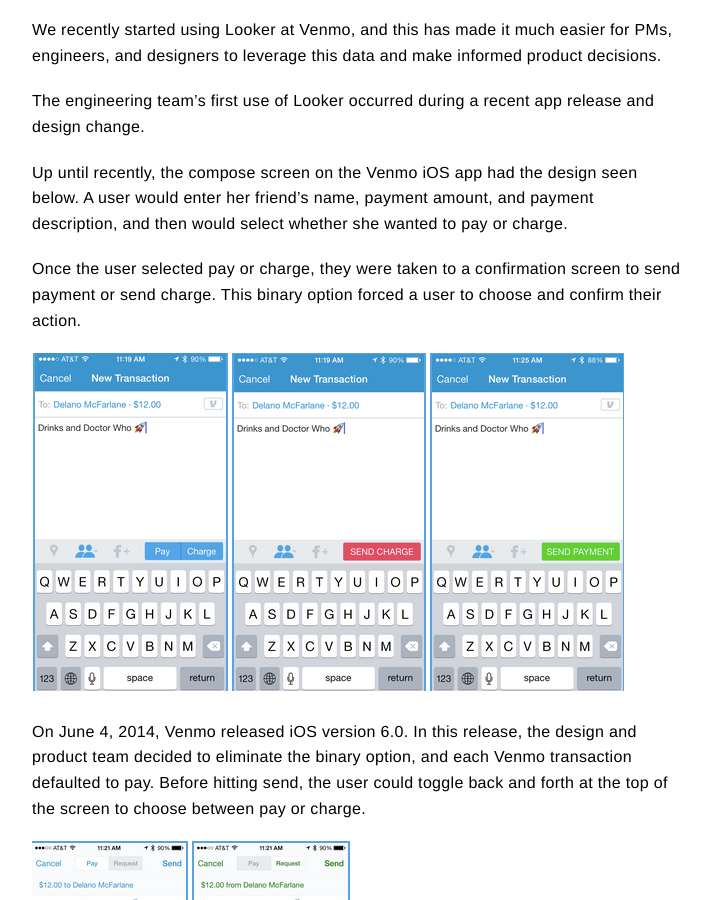
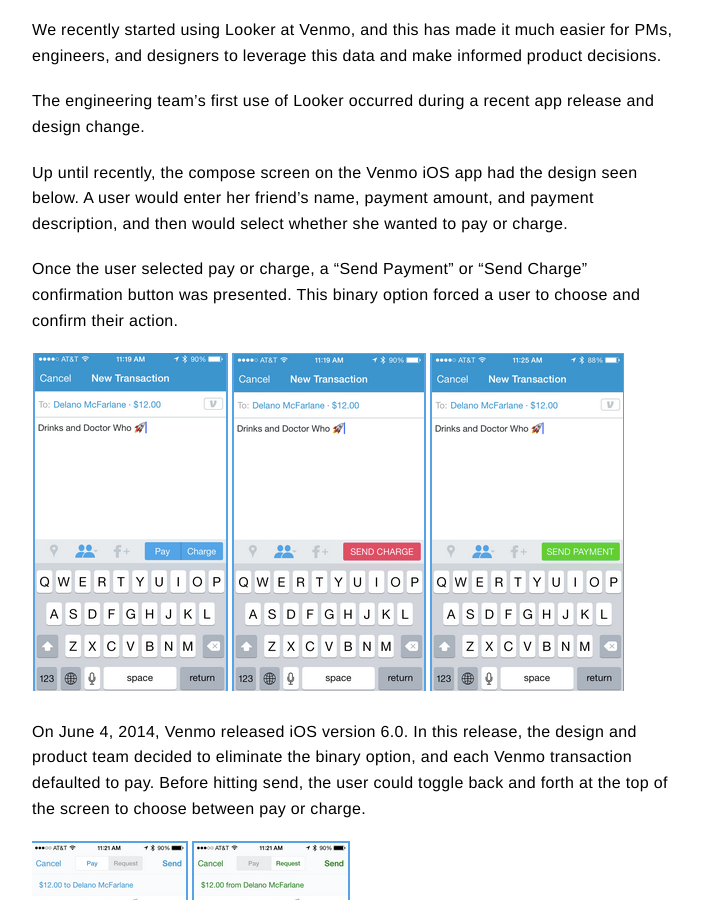
Before and after one commit to venmo/venmo.github.io, a Jekyll site: the page built from _posts/2014-08-28-data-driven-design-at-venmo.md, in a window 1280 px wide and 900 px high, scrolled down 373 px. Shown: the whole window, without its empty margins (283-993 px from the left). Built offline with Jekyll 4.4.1, drawn with Linux system fonts in a browser that asks for light colours; Markdown is read by kramdown in place of the engine named in the settings.

Commit message:
Correct language of screen transition
The compose screen stays the same - the transition is just in the button

```diff
--- a/_posts/2014-08-28-data-driven-design-at-venmo.md
+++ b/_posts/2014-08-28-data-driven-design-at-venmo.md
@@ -12,7 +12,7 @@
 
 Up until recently, the compose screen on the Venmo iOS app had the design seen below. A user would enter her friend’s name, payment amount, and payment description, and then would select whether she wanted to pay or charge.
 
-Once the user selected pay or charge, they were taken to a confirmation screen to send payment or send charge. This binary option forced a user to choose and confirm their action.
+Once the user selected pay or charge, a "Send Payment" or "Send Charge" confirmation button was presented. This binary option forced a user to choose and confirm their action.
 
 ![pic](/images/looker/Image_1.png)
 
```
